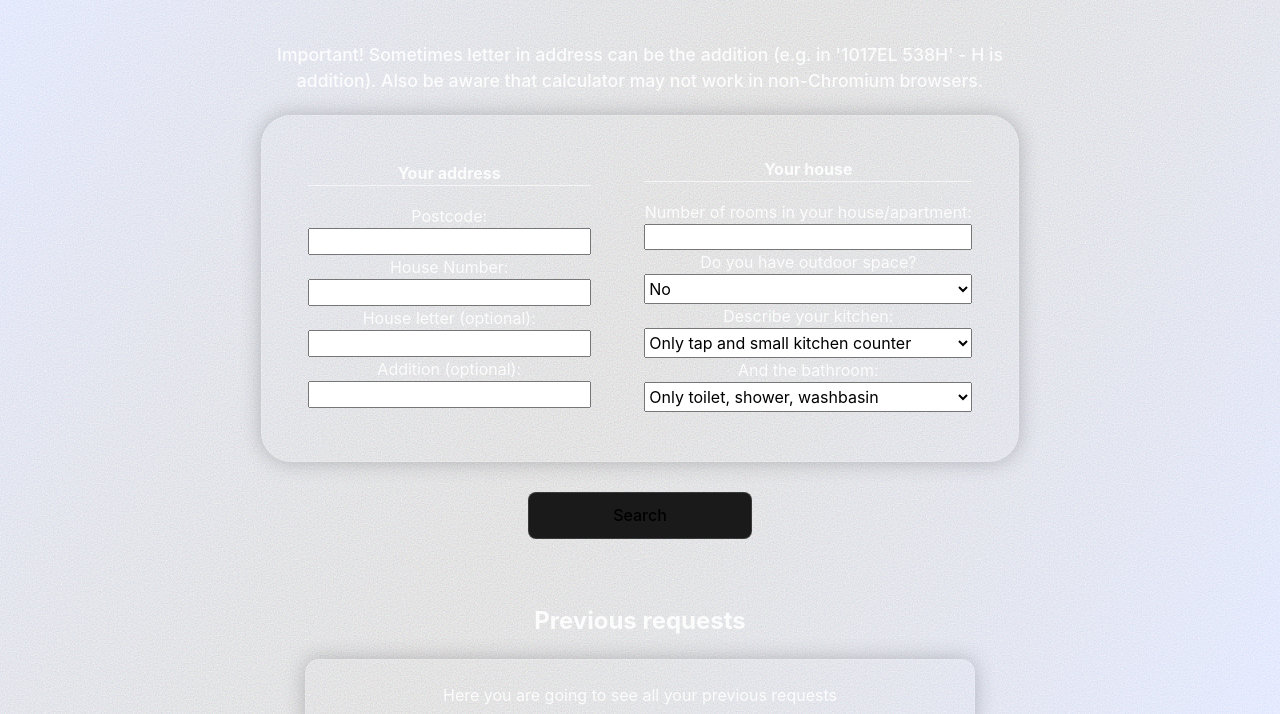
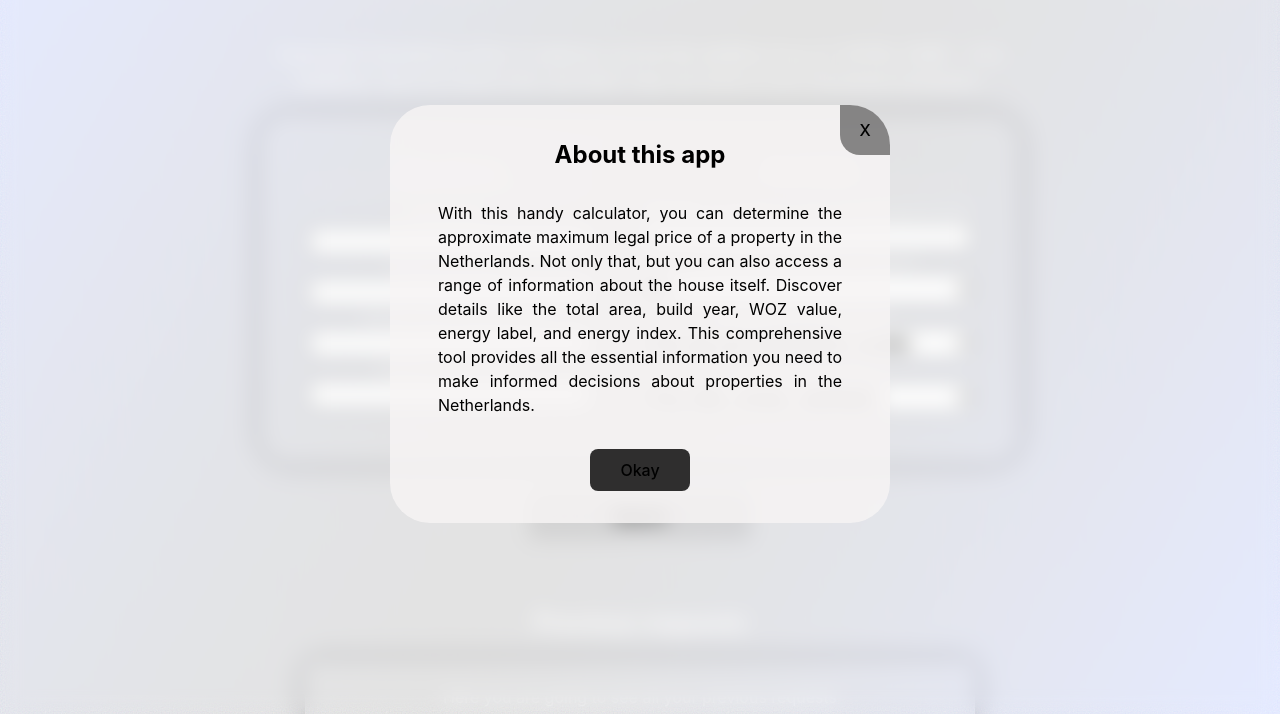
Before and after one commit to lifeconsciousness/rent-calculator-nodejs, a website built with Vite: page frontend/index.html in a window 1280 px wide. Shown: the part 86-800 px from the top of the page. Built offline with nearby package versions, Linux system fonts and the light colour scheme.

Commit message:
modal window at the start

```diff
--- a/backend/functions/scrapeEnergyIndex.js
+++ b/backend/functions/scrapeEnergyIndex.js
@@ -35,7 +35,7 @@ async function scrapeEnergyIndex(adresseerbaarId) {
       return result
     }
 
-    const elementExists = await waitForSelectorWithTimeout('.se-result-item-nta', 25000)
+    const elementExists = await waitForSelectorWithTimeout('.se-result-item-nta', 14000)
 
     // console.log(elementExists)
 
--- a/backend/functions/scrapeWozAndMonument.js
+++ b/backend/functions/scrapeWozAndMonument.js
@@ -39,7 +39,7 @@ async function scrapeWozAndMonument(address) {
       return result
     }
 
-    const listExists = await waitForSelectorWithTimeout('#ggcSuggestionList-0', 20000)
+    const listExists = await waitForSelectorWithTimeout('#ggcSuggestionList-0', 18000)
 
     if (listExists) {
       await page.click('#ggcSuggestionList-0')
--- /dev/null
+++ b/frontend/css/_modal-guide.scss
@@ -0,0 +1,103 @@
+.modal-guide {
+  width: 100%;
+  height: 100%;
+  backdrop-filter: blur(10px);
+  z-index: 200;
+  position: absolute;
+  top: 0;
+  display: flex;
+  align-items: center;
+  justify-content: center;
+
+  opacity: 0;
+  // display: none;
+}
+
+.guide-window {
+  width: 500px;
+  max-width: 100%;
+  min-height: 280px;
+  background-color: rgba(247, 245, 245, 0.825);
+  border-radius: 40px;
+  color: black;
+  box-sizing: border-box;
+
+  @media (max-width: 520px) {
+    height: 100%;
+    width: 100%;
+    border-radius: 0;
+    background-color: rgba(247, 245, 245, 0.775);
+
+    display: flex;
+    flex-direction: column;
+    justify-content: center;
+  }
+}
+
+.title-container {
+  position: relative;
+  width: 100%;
+  display: flex;
+  justify-content: center;
+  padding-top: 2em;
+}
+.window-title {
+  position: absolute;
+  margin: 0;
+}
+
+.close-button-container {
+  position: relative;
+  top: -32px;
+
+  @media (max-width: 520px) {
+    position: absolute;
+    top: 0;
+    right: 0;
+  }
+}
+.close-window {
+  position: absolute;
+  right: 0;
+  top: 0;
+  outline: none;
+  border-radius: 40px;
+  border-bottom-right-radius: 0;
+  border-top-left-radius: 0;
+  border-bottom-left-radius: 35px;
+  border-bottom-left-radius: 20px;
+  border: none;
+  height: 50px;
+  background: rgba(0, 0, 0, 0.808);
+  background: rgba(0, 0, 0, 0.451);
+
+  @media (max-width: 520px) {
+    border-radius: 40px;
+    border-top-right-radius: 0;
+  }
+}
+
+.program-description {
+  padding: 3em;
+  padding-bottom: 0;
+  text-align: justify;
+  margin-bottom: 2em;
+}
+
+.okay-btn-container {
+  width: 100%;
+  display: flex;
+  justify-content: center;
+}
+.okay-btn {
+  margin-bottom: 2em;
+  width: 100px;
+  background: rgba(0, 0, 0, 0.808);
+  border: rgba(0, 0, 0, 0) 1px solid;
+
+  &:hover {
+    background: rgba(0, 0, 0, 0);
+    color: black;
+    border: black 1px solid;
+  }
+}
--- a/frontend/css/_submit-btn.scss
+++ b/frontend/css/_submit-btn.scss
@@ -6,6 +6,8 @@
 .submit-btn {
   position: relative;
   // box-shadow: 0 0 10px rgba(0, 0, 0, 0.178);
+  // background-color: rgba(255, 255, 255, 0.045);
+  background-color: rgba(18, 17, 17, 0.071);
 
   overflow: hidden;
   width: 100%;
@@ -14,7 +16,7 @@
   margin-top: 15px;
   margin-top: 12px;
   padding: 0.8em 0;
-  border: 1px solid rgba(255, 255, 255, 0.14);
+  border: 2px solid rgba(255, 255, 255, 0.14);
   transition: 0.6s all;
 
   span {
@@ -28,9 +30,9 @@ $line-color: #8aacf771;
 
 .submit-btn:hover {
   scale: 1.08;
-  border: 1px solid rgba(255, 255, 255, 0);
-  // box-shadow: 0 0 50px rgba(220, 220, 224, 0.295);
-  // box-shadow: 0 0 200px #3b79ffdc;
+  border: 2px solid rgba(255, 255, 255, 0);
+  background-color: rgba(0, 0, 0, 0.684);
+
   box-shadow: 0 0 200px rgba(0, 47, 255, 0.473);
   box-shadow: 0 0 200px rgba(0, 47, 255, 0.8);
   transition: 0.6s all;
--- a/frontend/index.html
+++ b/frontend/index.html
@@ -203,6 +203,29 @@
           </filter>
         </svg>
       </main>
+
+      <div class="modal-guide">
+        <div class="guide-window">
+          <div class="title-container">
+            <h2 class="window-title">About this app</h2>
+          </div>
+          <div class="close-button-container">
+            <button class="close-window close-modal">X</button>
+          </div>
+
+          <p class="program-description">
+            With this handy calculator, you can determine the approximate maximum legal price of a property in the
+            Netherlands. Not only that, but you can also access a range of information about the house itself. Discover
+            details like the total area, build year, WOZ value, energy label, and energy index. This comprehensive tool
+            provides all the essential information you need to make informed decisions about properties in the
+            Netherlands.
+          </p>
+
+          <div class="okay-btn-container">
+            <button class="okay-btn close-modal">Okay</button>
+          </div>
+        </div>
+      </div>
     </div>
 
     <script type="module" src="/main.js"></script>
--- a/frontend/main.js
+++ b/frontend/main.js
@@ -4,6 +4,23 @@ import axios from 'axios'
 import { startResultAnimation } from './js/resultAnimation.js'
 import { createRecord } from './js/resultsHistory'
 import { render } from './js/resultsHistory'
+
+//modal window
+const isFirstTimeModalWindow = localStorage.getItem('isFirstTimeModalWindow') || 'first'
+
+if (isFirstTimeModalWindow === 'first') {
+  document.querySelector('.modal-guide').style.opacity = '1'
+  const buttons = Array.from(document.querySelectorAll('.close-modal'))
+  buttons.map((button) => {
+    button.addEventListener('click', (e) => {
+      document.querySelector('.modal-guide').style.display = 'none'
+      localStorage.setItem('isFirstTimeModalWindow', 'not first')
+      console.log('not')
+    })
+  })
+} else {
+  document.querySelector('.modal-guide').style.display = 'none'
+}
 
 render()
 
@@ -26,11 +43,6 @@ if (outdoorSpace) {
     }
   })
 }
-
-// window.onpopstate = function (event) {
-//   // Reload the page
-//   location.reload()
-// }
 
 const backButton = document.querySelector('.back-button')
 backButton.onclick = (e) => {
@@ -150,10 +162,11 @@ form.addEventListener('submit', (event) => {
 
           if (Number.isNaN(result)) {
             resultText.innerHTML =
-              'One or several parameters about the property were not found, hence the rent price cannot be calculated. The building at this address may not be in WOZ or Energy label database'
+              'One or multiple parameters of the property were not found, hence the rent price cannot be calculated. Contact <a href="mailto:info@rentbuster.nl">info@rentbuster.nl</a>'
           }
           if (result > 800) {
-            resultText.innerHTML = 'Landlord has a right to set this price, therefore it cannot be reduced.'
+            resultText.innerHTML =
+              'Landlord has a right to set this price, therefore it cannot be reduced. For more details contact <a href="mailto:info@rentbuster.nl">info@rentbuster.nl</a>'
           }
 
           //displaying the address
@@ -171,6 +184,8 @@ form.addEventListener('submit', (event) => {
           let woz
           if (data.wozValue === 'Not found') {
             woz = `WOZ value of property: ${data.wozValue}`
+            resultText.innerHTML =
+              'WOZ value was not found. Contact <a href="mailto:info@rentbuster.nl">info@rentbuster.nl</a>'
           } else {
             woz = `WOZ value of property: ${data.wozValue} eur`
           }
--- a/frontend/style.scss
+++ b/frontend/style.scss
@@ -7,6 +7,7 @@
 @import './css/display';
 @import './css/rentResult';
 @import './css/previous-requests';
+@import './css/modal-guide';
 
 :root {
   font-family: Inter, system-ui, Avenir, Helvetica, Arial, sans-serif;
```
